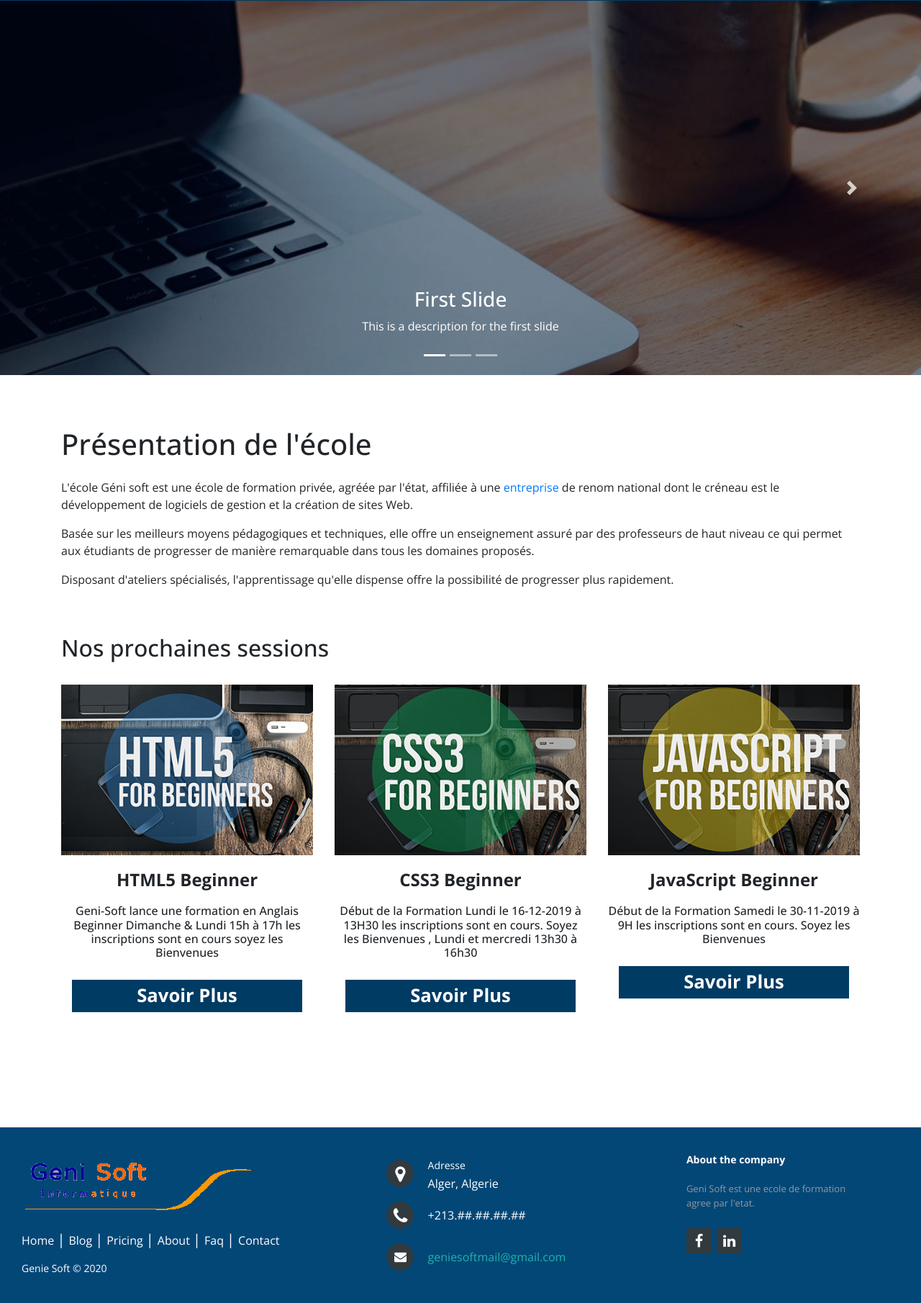
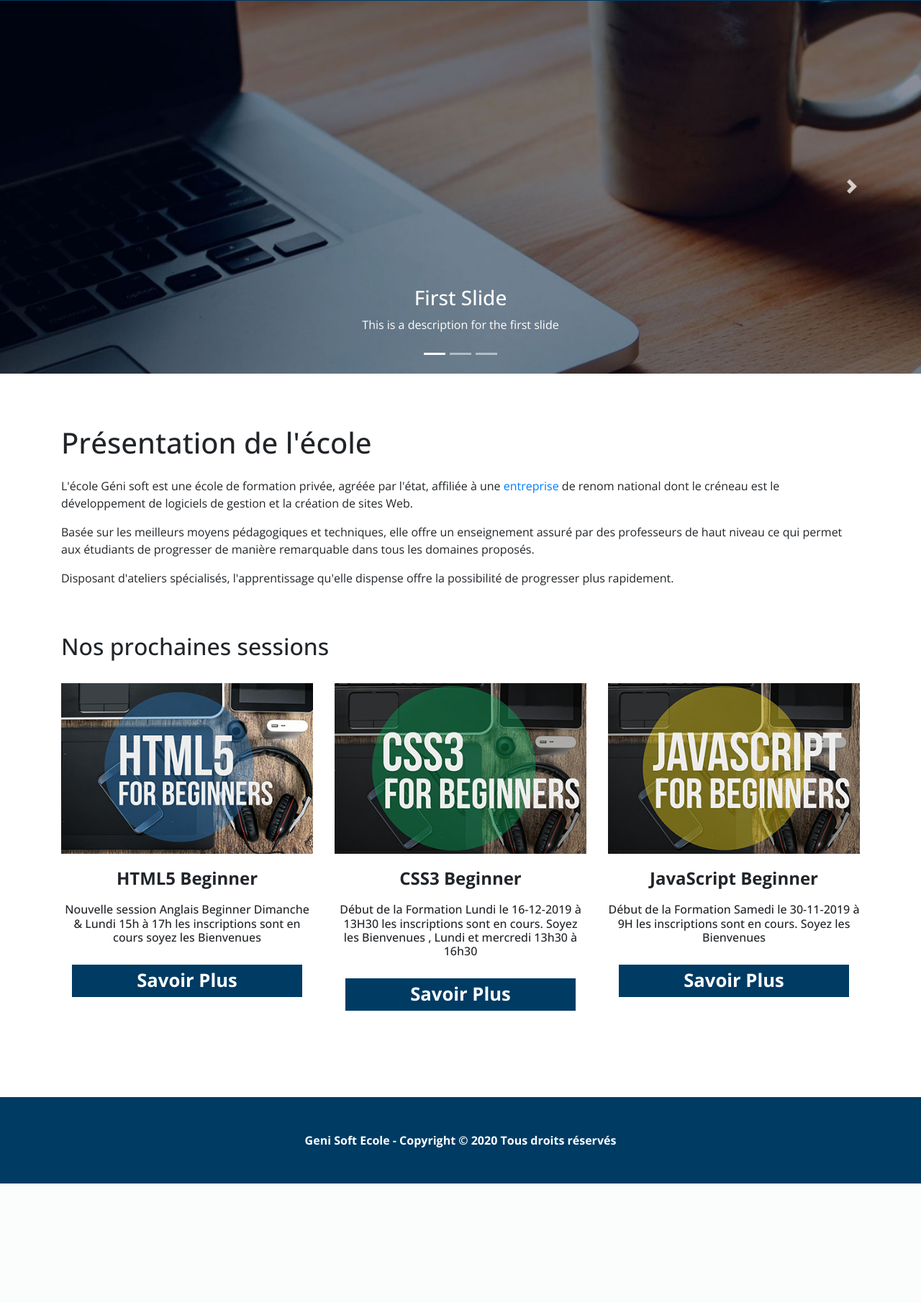
Before and after one commit to HibaMbr/pfe, a PHP site: page / in a window 1280 px wide. Shown: the part 55-1865 px from the top of the page at 72% size. After the commit the page ends 1699 px from the top, so only its background shows below. Run offline with PHP 8.4, Linux system fonts and the light colour scheme.

Commit message:
quelques changements

```diff
--- a/css/custom.css
+++ b/css/custom.css
@@ -2,13 +2,13 @@
 body {
     padding-top: 54px;
 }
-
+/*
 @media (min-width: 992px) {
     body{
         padding-top: 56px;
     }
 }
-
+*/
 .carousel-item {
     height: 65vh;
     min-height: 300px;
--- a/index.html
+++ b/index.html
@@ -162,7 +162,7 @@
         <img id="prochainesession" src="img/html5.jpg">
         <div class="text-center">
           <h4>HTML5 Beginner</h4>
-          <h6>Geni-Soft lance une formation en Anglais Beginner Dimanche & Lundi 15h à 17h les inscriptions sont en cours soyez les Bienvenues</h6>
+          <h6> Nouvelle session Anglais Beginner Dimanche & Lundi 15h à 17h les inscriptions sont en cours soyez les Bienvenues</h6>
           <button class="bg-dark text-white">Savoir Plus</button>
         </div>
 
@@ -198,73 +198,11 @@
   <br><br><br><br>
 
   <!-- Footer -->
- <!-- <footer class="py-5 bg-dark">
+  <footer class="py-5 bg-dark">
     <div class="container">
       <p class="m-0 text-center text-white">Geni Soft Ecole - Copyright &copy; 2020 Tous droits réservés</p>
     </div>
   </footer>
--->
-
-
-  <footer class="footer-distributed">
-
-    <div class="footer-left">
-
-       <img src="img/logo.png">
-
-       <p class="footer-links">
-          <a href="#" class="link-1">Home</a>
-
-          <a href="#">Blog</a>
-
-          <a href="#">Pricing</a>
-
-          <a href="#">About</a>
-
-          <a href="#">Faq</a>
-
-          <a href="#">Contact</a>
-       </p>
-
-       <p class="footer-company-name">Genie Soft &copy; 2020</p>
-    </div>
-
-    <div class="footer-center">
-
-       <div>
-          <i class="fa fa-map-marker"></i>
-          <p><span>Adresse</span> Alger, Algerie</p>
-       </div>
-
-       <div>
-          <i class="fa fa-phone"></i>
-          <p>+213.##.##.##.##</p>
-       </div>
-
-       <div>
-          <i class="fa fa-envelope"></i>
-          <p><a href="mailto:geniesoftmail@gmail.com?">geniesoftmail@gmail.com</a></p>
-       </div>
-
-    </div>
-
-    <div class="footer-right">
-
-       <p class="footer-company-about">
-          <span>About the company</span>
-          Geni Soft est une ecole de formation agree par l'etat.
-       </p>
-
-       <div class="footer-icons">
-
-          <a href="https://www.facebook.com/GeniSoftInformatique" target="_blank"><i class="fa fa-facebook"></i></a>
-          <a href="https://www.linkedin.com/company/geni-soft-informatique" target="_blank"><i class="fa fa-linkedin"></i></a>
-
-       </div>
-
-    </div>
-
- </footer>
 
   <!-- Optional JavaScript -->
   <!-- jQuery first, then Popper.js, then Bootstrap JS -->
```
